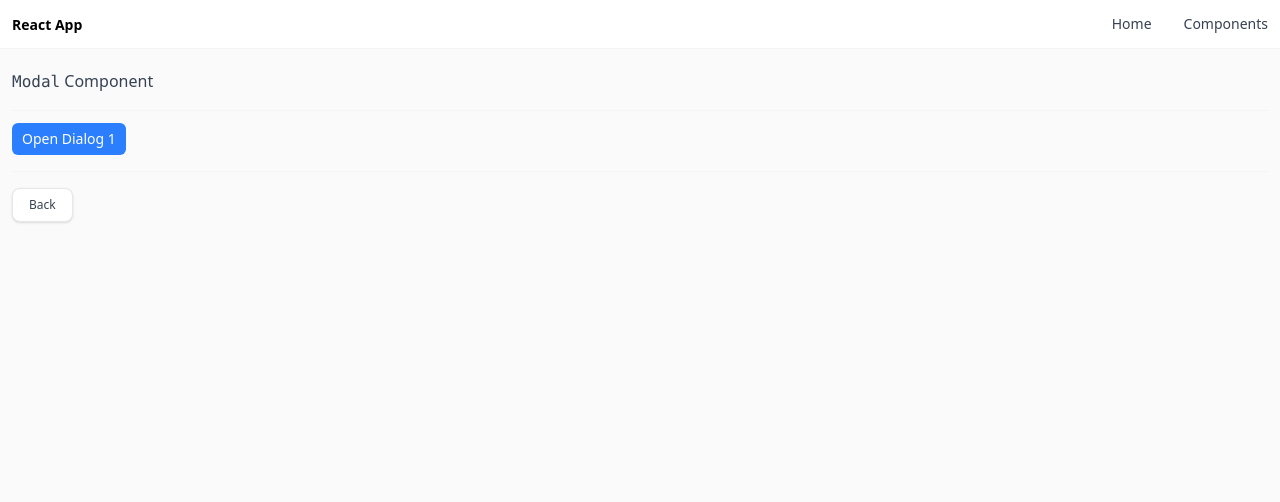
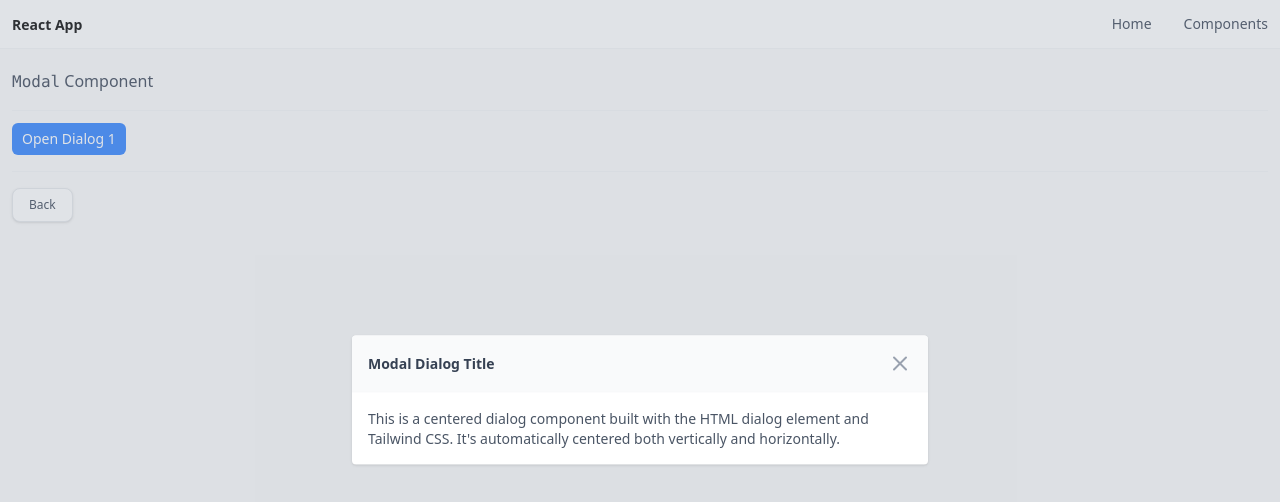
Before and after one commit to zoltalar/react-next-dev, a Next.js app: page /components/modal in a window 1280 px wide. Both pictures are taken after a click on the button "Open Dialog 1". Shown: the top 502 px of the page. Built offline with nearby package versions, Linux system fonts and the light colour scheme.

Commit message:
tweaking dialog - wip

```diff
--- a/src/app/components/button/page.tsx
+++ b/src/app/components/button/page.tsx
@@ -1,6 +1,5 @@
 'use client'
 
-import React from 'react'
 import NextLink from 'next/link'
 import Button from '@/app/components/ui/button'
 import Heading from '@/app/components/ui/heading'
--- a/src/app/components/modal/page.tsx
+++ b/src/app/components/modal/page.tsx
@@ -1,23 +1,21 @@
+'use client'
+
+import React from 'react'
 import NextLink from 'next/link'
 import Button from '@/app/components/ui/button'
 import Heading from '@/app/components/ui/heading'
 import Modal from '@/app/components/ui/modal'
 
-export default async function ModalComponent() {
+export default function ModalComponent() {
+  const [open, setOpen] = React.useState(false)
   return (
     <>
       <Heading color="secondary" margin="mt-5 mb-4"><code>Modal</code> Component</Heading>
       <hr className="border-gray-100 mb-3" />
-      <Button
-        command="show-modal"
-        commandfor="dialog-1"
-      >
+      <Button onClick={() => setOpen(true)}>
         Open Dialog 1
       </Button>
-      <Modal
-        id="dialog-1"
-        title="Modal Dialog Title"
-      >
+      <Modal open={open} title="Modal Dialog Title" onClose={() => setOpen(false)}>
         <p className="text-sm text-gray-600">This is a centered dialog component built with the HTML dialog element and Tailwind CSS. It's automatically centered both vertically and horizontally.</p>
       </Modal>
       <hr className="border-gray-100 mt-4 mb-4" />
--- a/src/app/components/ui/modal.tsx
+++ b/src/app/components/ui/modal.tsx
@@ -1,20 +1,18 @@
+'use client'
+
 import React from 'react'
 import { clsx } from 'clsx'
 import Heading from '@/app/components/ui/heading'
 import type { IModalProps } from '@/types/component'
 
 const Modal: React.FC<IModalProps> = ({
-  id,
   title,
-  backdrop = 'bg-gray-700/25',
   size = 'md',
   footer,
-  children
+  children,
+  onClose,
+  ...props
 }) => {
-  const dialogClasses = clsx([
-    'w-full open:flex bg-transparent',
-    (backdrop ? 'backdrop:' + backdrop : '')
-  ])
   const sizes = {
     'sm': 'max-w-md',
     'md': 'max-w-xl',
@@ -26,12 +24,12 @@ const Modal: React.FC<IModalProps> = ({
     sizes[size]
   ])
   return (
-    <dialog id={id} className={dialogClasses}>
+    <dialog className="fixed inset-0 w-full h-screen open:flex bg-gray-400/30" {...props}>
       <div className={containerClasses}>
         <div className="bg-white shadow-sm rounded">
           <div className="flex justify-between items-center p-4 bg-gray-50 border-b border-gray-100 rounded-t">
             <Heading color="secondary" size="sm" weight="semibold" margin="mb-0">{title}</Heading>
-            <button className="text-gray-400 hover:text-gray-600 transition-colors cursor-pointer" commandfor={id} command="close">
+            <button className="text-gray-400 hover:text-gray-600 transition-colors cursor-pointer" onClick={onClose}>
               <svg className="w-6 h-6" fill="none" stroke="currentColor" viewBox="0 0 24 24">
                 <path strokeLinecap="round" strokeLinejoin="round" strokeWidth="2" d="M6 18L18 6M6 6l12 12"></path>
               </svg>
--- a/src/types/component.ts
+++ b/src/types/component.ts
@@ -36,10 +36,9 @@ export interface IHeadingProps {
 }
 
 export interface IModalProps extends React.DialogHTMLAttributes<HTMLDialogElement> {
-  id: string,
   title: string,
-  backdrop?: string | boolean,
   size?: 'sm' | 'md' | 'lg' | 'xl'
   footer?: React.ReactNode,
+  onClose: () => void,
   children: React.ReactNode
 }
```
